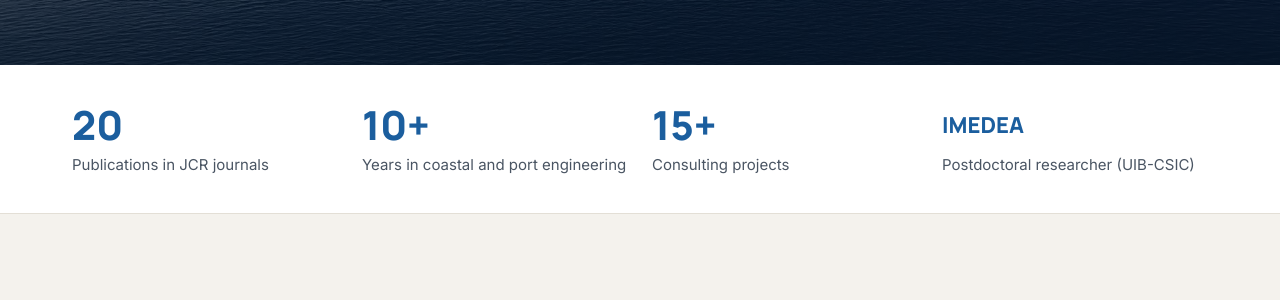
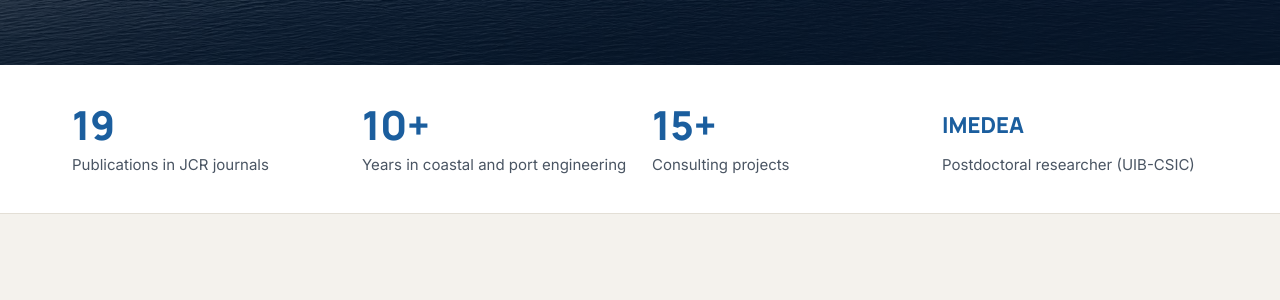
Before and after one commit to magulles/magulles.github.io, a Jekyll site: the page built from index.md, in a window 1280 px wide and 900 px high, scrolled down 476 px. Shown: the part 163-463 px from the top of the window. Built offline with Jekyll 4.4.1, drawn with Linux system fonts in a browser that asks for light colours.

Commit message:
Update JCR publication count to 19
Co-Authored-By: Claude Opus 5.5 <noreply@anthropic.com>
Claude-Session: https://claude.ai/code/session_01PzMaffRr6QGj6ACvz4YfoR

```diff
--- a/index.md
+++ b/index.md
@@ -17,7 +17,7 @@ title: Home
 
 <section class="band" aria-label="Key figures" style="border-top:0">
   <div class="container figures">
-    <div class="figure"><span class="figure-num">20</span><span class="figure-label">Publications in JCR journals</span></div>
+    <div class="figure"><span class="figure-num">19</span><span class="figure-label">Publications in JCR journals</span></div>
     <div class="figure"><span class="figure-num">10+</span><span class="figure-label">Years in coastal and port engineering</span></div>
     <div class="figure"><span class="figure-num">15+</span><span class="figure-label">Consulting projects</span></div>
     <div class="figure"><span class="figure-num small">IMEDEA</span><span class="figure-label">Postdoctoral researcher (UIB-CSIC)</span></div>
```
